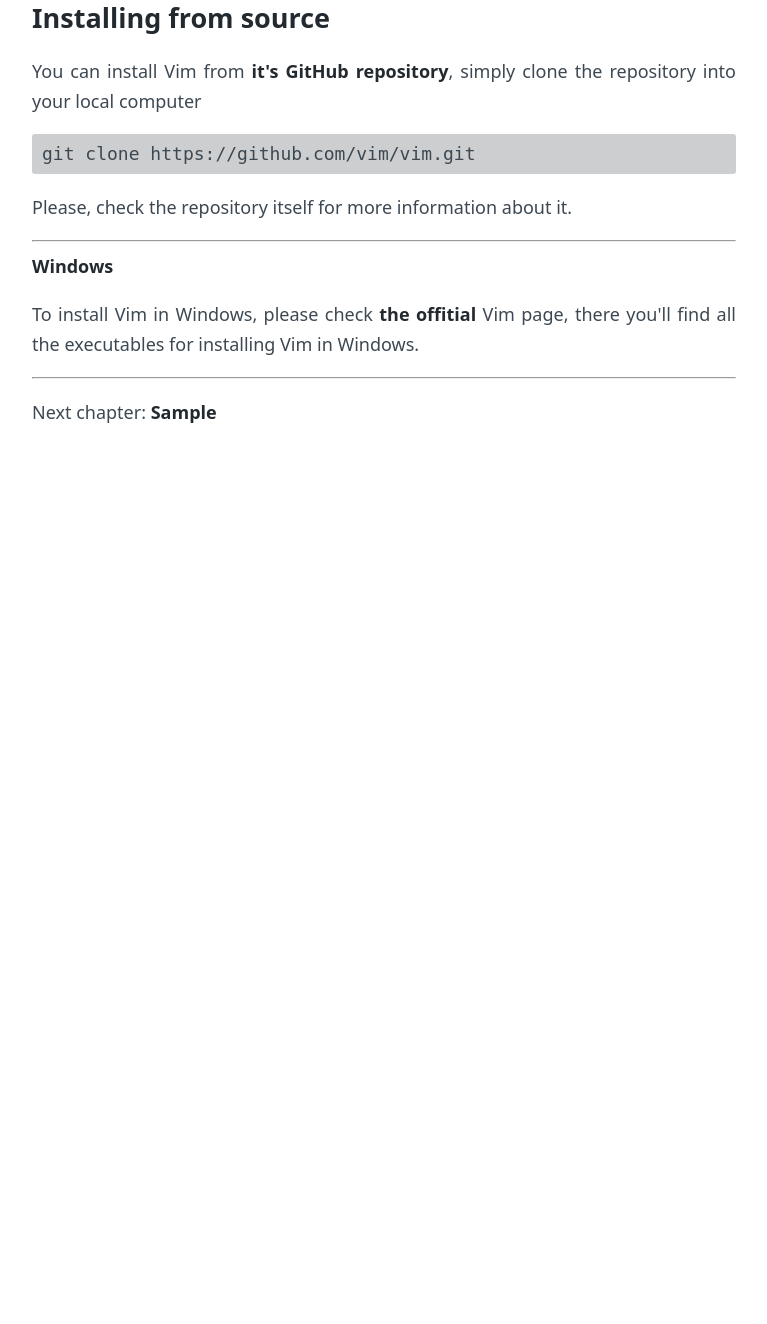
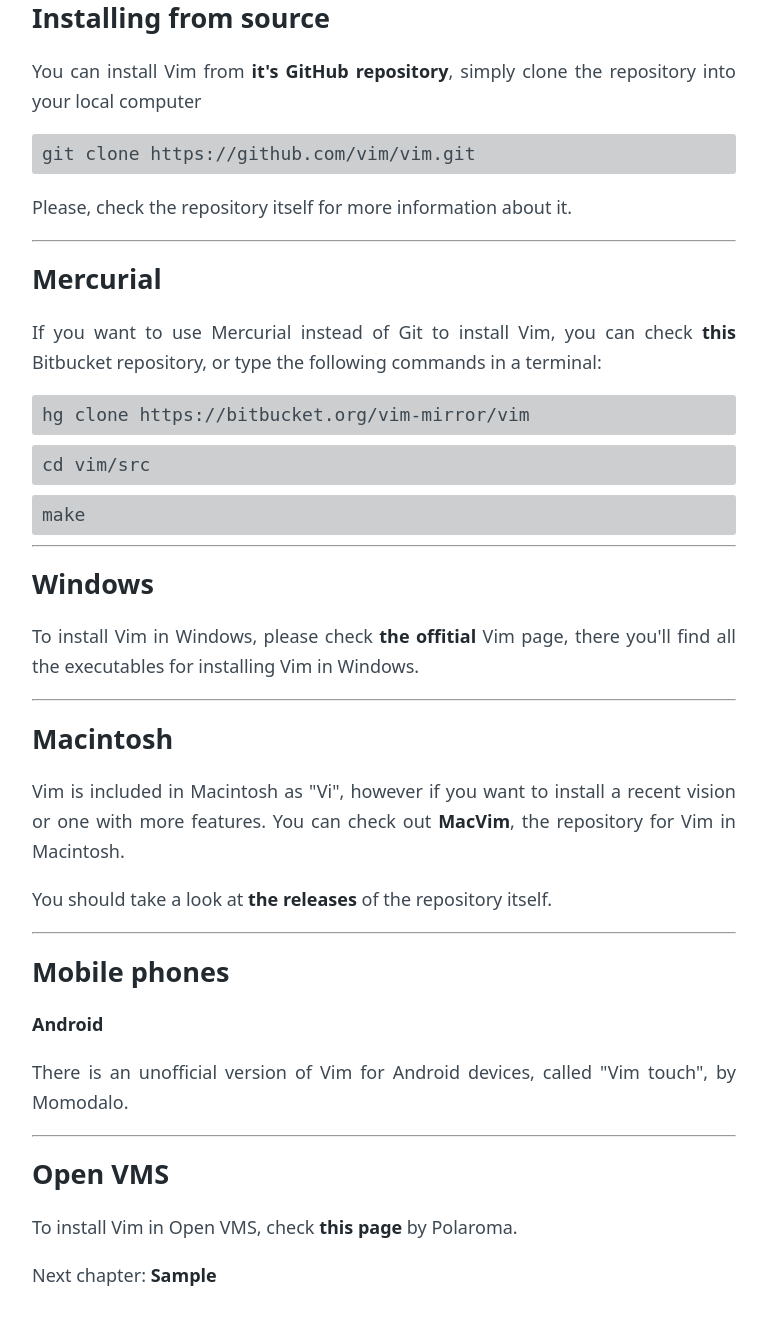
Before and after one commit to pablocorbalann/vimmasterguide, a Flask app: template templates/chapters/2.html in a window 1280 px wide. Shown: the part 1235-2559 px from the top of the page, without its empty margins (88-855 px from the left). Before the commit the page ends 1658 px from the top, so only its background shows below. Run offline with Flask 2, Linux system fonts and the light colour scheme; the template is opened without the code that fills it: most values are stand-ins (such as "Sample title", 1, 10 or a date in 2020).

Commit message:
feat: chapter 2 finished

```diff
--- a/runtime.txt
+++ /dev/null
@@ -1 +0,0 @@
-python-3.8.5
--- a/templates/chapters/2.html
+++ b/templates/chapters/2.html
@@ -21,6 +21,22 @@
 <code>git clone https://github.com/vim/vim.git</code>
 <p>Please, check the repository itself for more information about it.</p>
 <hr>
-<h3>Windows</h3>
+<h2>Mercurial</h2>
+<p>If you want to use Mercurial instead of Git to install Vim, you can check <a href="https://bitbucket.org/vim-mirror/vim" target="_blank">this</a> Bitbucket repository, or type the following commands in a terminal:</p>
+<code>hg clone https://bitbucket.org/vim-mirror/vim</code>
+<code>cd vim/src</code>
+<code>make</code><hr>
+<h2>Windows</h2>
 <p>To install Vim in Windows, please check <a target="_blank" href="https://www.vim.org/download.php#pc">the offitial</a> Vim page, there you'll find all the executables for installing Vim in Windows.</p>
-<hr>{% endblock post %}
+<hr>
+<h2>Macintosh</h2>
+<p>Vim is included in Macintosh as "Vi", however if you want to install a recent vision or one with more features. You can check out <a href="https://github.com/macvim-dev/macvim" target="_blank">MacVim</a>, the repository for Vim in Macintosh.</p>
+<p>You should take a look at <a href="https://github.com/macvim-dev/macvim/releases" target="_blank">the releases</a> of the repository itself.</p>
+<hr>
+<h2>Mobile phones</h2>
+<h3>Android</h3>
+<p>There is an unofficial version of Vim for Android devices, called "Vim touch", by Momodalo.</p>
+<hr>
+<h2>Open VMS</h2>
+<p>To install Vim in Open VMS, check <a href="http://www.polarhome.com/vim/" target="_blank">this page</a> by Polaroma.</p>
+{% endblock post %}
```
